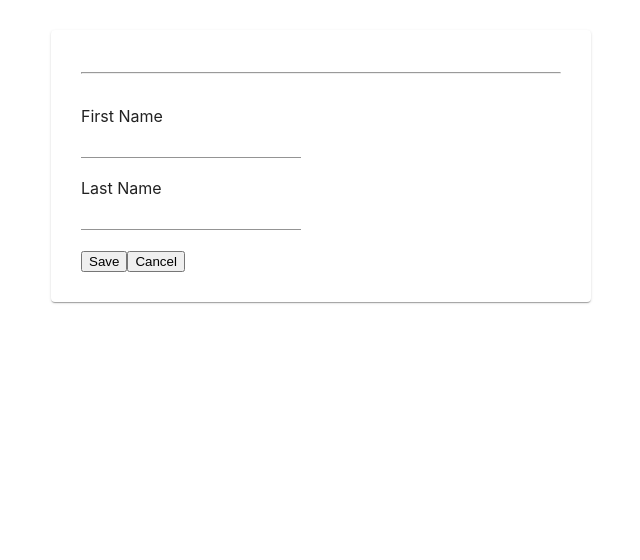
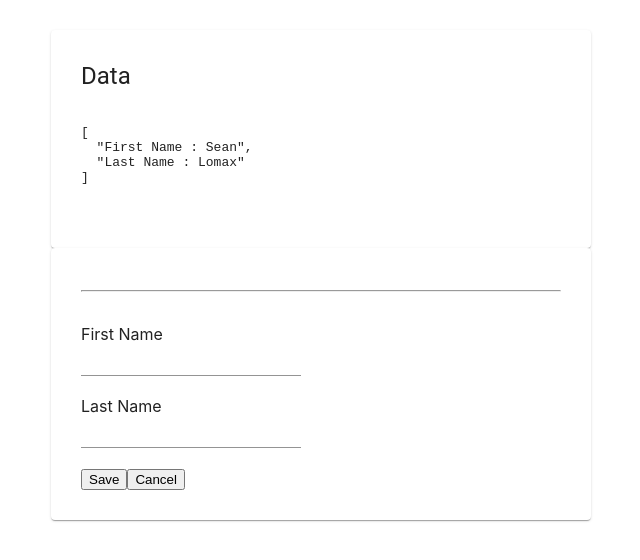
Before and after one commit to slomax/form-example, a React (Create React App) app: page / in a window 1280 px wide. Shown: the top 560 px of the page, without its empty margins (319-959 px from the left). Built offline with nearby package versions, Linux system fonts and the light colour scheme.

Commit message:
added data view

```diff
--- a/src/App.tsx
+++ b/src/App.tsx
@@ -5,6 +5,7 @@ import { makeStyles } from "@material-ui/styles";
 import Person, { FIELD_KEY } from "./forms/Person";
 import { FormField, ValidationRule } from "./types/FormField";
 import * as Validators from "./validators/Common";
+import FormFieldValueDisplay from "./components/FormFieldValueDisplay";
 
 const useStyles = makeStyles({
   root: {
@@ -26,8 +27,13 @@ const App: React.FC = () => {
 
   const onSave = () => {};
 
+  const formFieldValues = Object.values(formFields).map(
+    formField => `${formField.label} : ${formField.value}`
+  );
+
   return (
     <Container className={classes.root} maxWidth="sm">
+      <FormFieldValueDisplay jsonObject={formFieldValues} />
       <Person formFields={formFields} onSave={onSave} />
     </Container>
   );
--- a/src/components/Form.tsx
+++ b/src/components/Form.tsx
@@ -1,15 +1,12 @@
 import React from "react";
 import { Paper, Typography } from "@material-ui/core";
 import { makeStyles } from "@material-ui/styles";
-import { FormField } from "../types/FormField";
 
 interface FormProps<E> {
   formName?: string;
   showButtons?: boolean;
   children?: JSX.Element | JSX.Element[];
 }
-
-//formFields: { [s: string]: FormField<E> };
 
 const useStyles = makeStyles({
   root: {
--- /dev/null
+++ b/src/components/FormFieldValueDisplay.tsx
@@ -0,0 +1,34 @@
+import React from "react";
+import { FormField } from "../types/FormField";
+import { Paper, Typography } from "@material-ui/core";
+import { makeStyles } from "@material-ui/styles";
+
+interface JsonDisplayProps {
+  jsonObject: object;
+}
+
+const useStyles = makeStyles({
+  root: {
+    padding: "30px"
+  }
+});
+
+const JsonDisplay: React.FC<JsonDisplayProps> = (props: JsonDisplayProps) => {
+  const classes = useStyles();
+  return (
+    <Paper className={classes.root}>
+      <Typography variant="h5" component="h3">
+        Data
+      </Typography>
+      <br />
+      <pre>{JSON.stringify(props.jsonObject, null, 2)}</pre>
+      <br />
+    </Paper>
+  );
+};
+
+JsonDisplay.defaultProps = {
+  jsonObject: {}
+};
+
+export default JsonDisplay;
```
